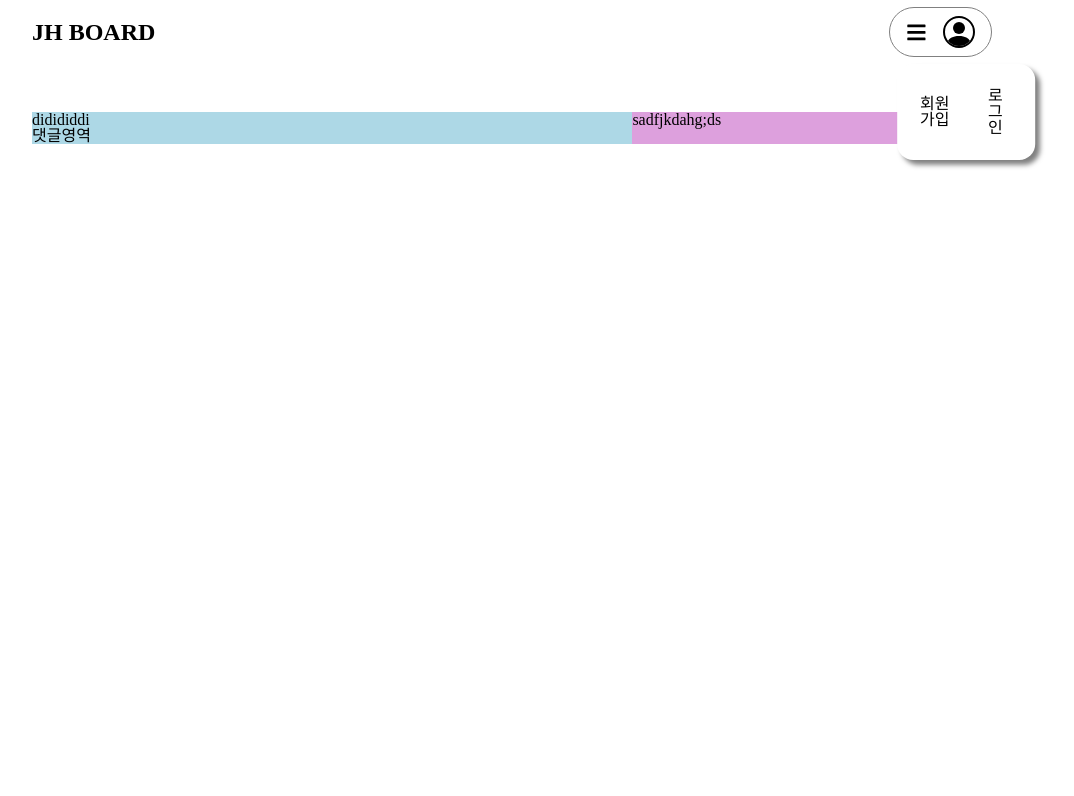
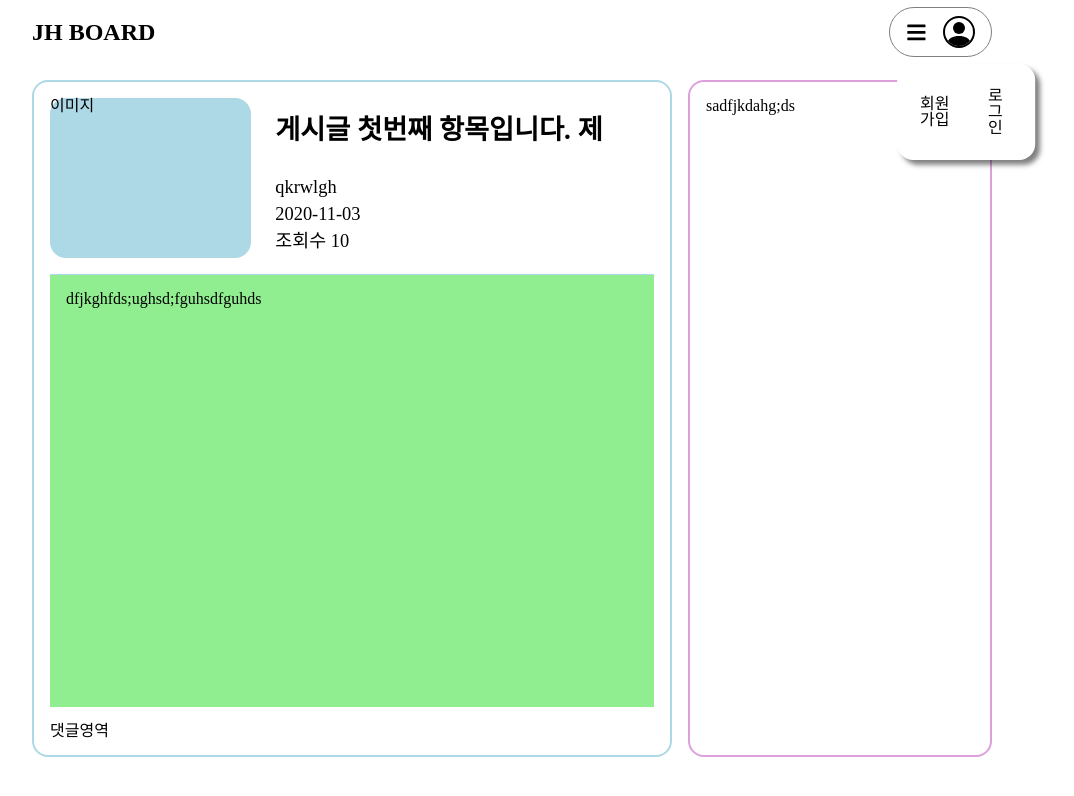
Before and after one commit to qkrwlgh91/ts-react-board, a React (Create React App) app: page /board in a window 1280 px wide. Shown: the top 796 px of the page, without its empty margins (128-1202 px from the left). Built offline with nearby package versions, Linux system fonts and the light colour scheme.

Commit message:
board detail scss standard set up

```diff
--- a/src/components/Board/boardDetail.tsx
+++ b/src/components/Board/boardDetail.tsx
@@ -4,7 +4,20 @@ import Command from './command';
 function boardDetail() {
     return (
         <div className="boardBox__detail">
-            didididdi
+            <div className="boardBox__detail--info">
+                <div className="boardBox__detail--info-img">
+                    이미지
+                </div>
+                <div className="boardBox__detail--info-cont">
+                    <h1>게시글 첫번째 항목입니다. 제</h1>
+                    <p>qkrwlgh</p>
+                    <p>2020-11-03</p>
+                    <p>조회수 10</p>
+                </div>
+            </div>
+            <div className="boardBox__detail--content">
+                dfjkghfds;ughsd;fguhsdfguhds
+            </div>
             <Command />
         </div>
     )
--- a/src/scss/import/board/_board.scss
+++ b/src/scss/import/board/_board.scss
@@ -1,14 +1,65 @@
 .boardBox {
     position: relative;
     display: grid;
-    grid-template-columns: 2ft 1ft;
-    margin: 3rem 10rem;
+    grid-template-columns: 1fr 1fr 1fr;
+    box-sizing: border-box;
+    margin: 1rem 10rem;
     &__detail {
         grid-column: 1 / 3;
-        background: lightblue;
+        border: 2px solid lightblue;
+        border-radius: 1rem;
+        box-sizing: border-box;
+        padding: 1rem;
+        &--info {
+            display: grid;
+            grid-template-columns: 1fr 1fr 1fr;
+            margin-bottom: 1rem;
+            &-img {
+                grid-column: 1 / 2;
+                height: 20vh;
+                background: lightblue;
+                border-radius: 1rem;
+            }
+            &-cont {
+                grid-column: 2 / 4;
+                height: 20vh;
+                padding: 1rem 1.5rem;
+                box-sizing: border-box;
+                h1 {
+                    display: flex;
+                    font-size: 1.7rem;
+                    font-weight: 800;
+                    height: 7.5vh;
+                    white-space: normal;
+                    overflow: hidden;
+                    text-overflow: ellipsis;
+                    text-align: left;
+                    line-height: 2rem;
+                    word-wrap: break-word;
+                    -webkit-line-clamp: 2;
+                    -webkit-box-orient: vertical;
+
+                };
+                p {
+                    font-size: 1.15rem;
+                    line-height: 1.7rem;
+                }
+            }
+        }
+        &--content {
+            padding: 1rem;
+            background: lightgreen;
+            min-height: 50vh;
+            border-top: 1px solid lightblue;
+            margin-bottom: 1rem;
+        }
     };
     &__list {
         grid-column: 3 / 4;
-        background: plum;
+        border: 2px solid plum;
+        border-radius: 1rem;
+        box-sizing: border-box;
+        margin-left: 1rem;
+        padding: 1rem;
     }
 };
--- a/src/scss/import/board/_command.scss
+++ b/src/scss/import/board/_command.scss
@@ -0,0 +1,3 @@
+.commnadBox {
+    position: relative;
+}
```
